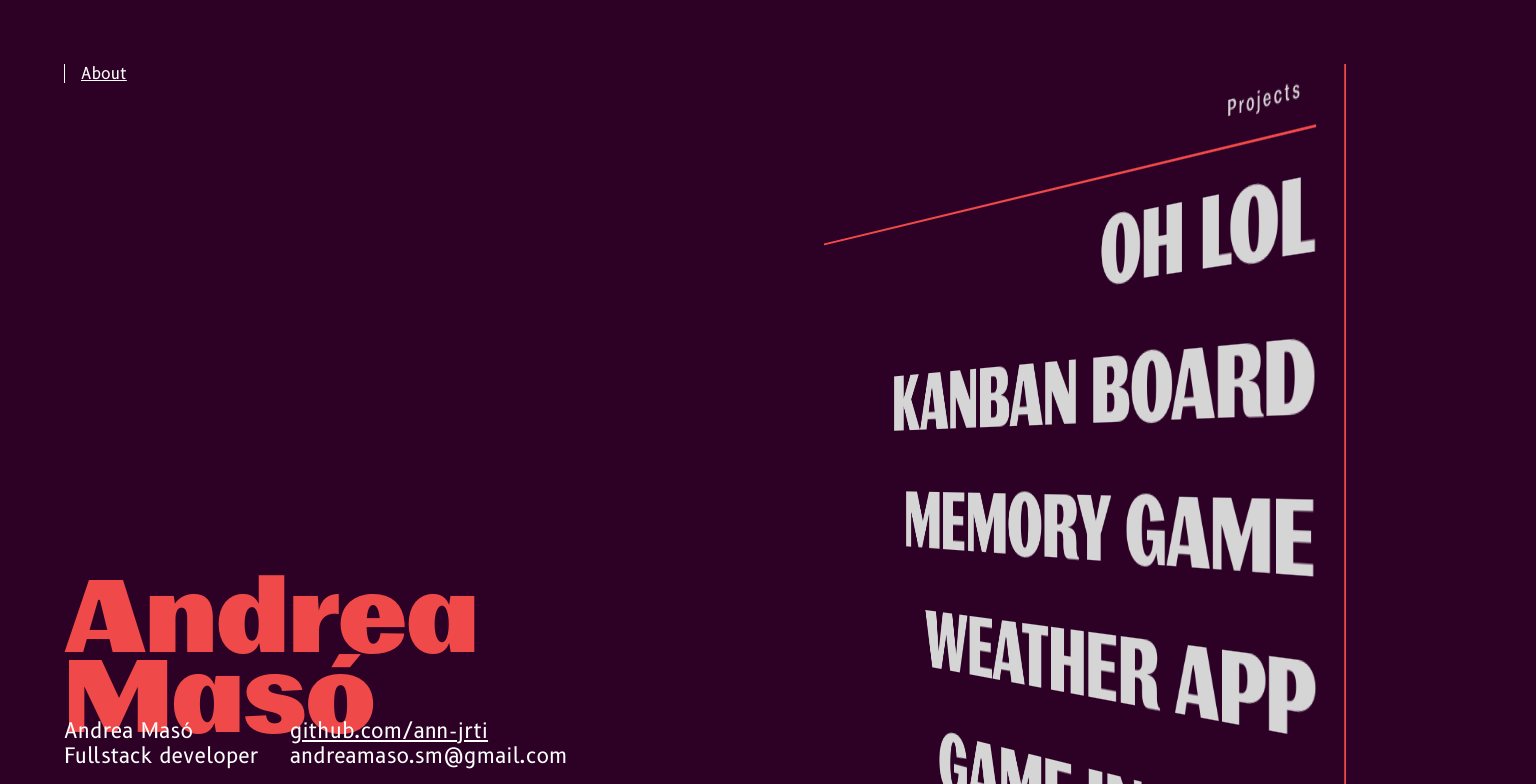
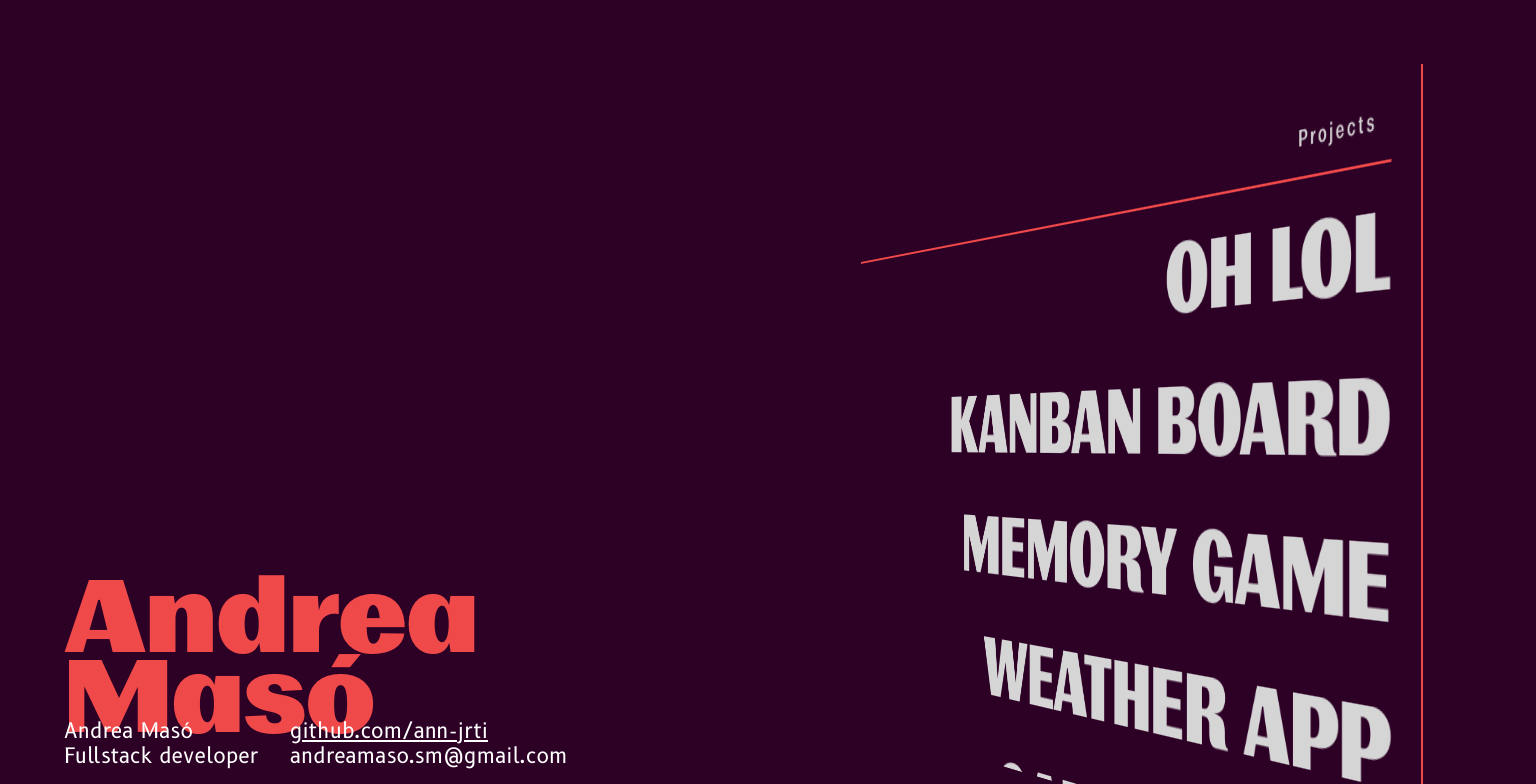
Before and after one commit to ann-jrti/ann-portfolio, a React (Create React App) app: page / in a window 1536 px wide. Shown: the top 784 px of the page. Built offline with nearby package versions, Linux system fonts and the light colour scheme; the HTML template or start-up script is replaced by a standard one.

Commit message:
fix responsive bugs

```diff
--- a/src/pages/Home/Dog/HeyMessage/heymessage.styles.scss
+++ b/src/pages/Home/Dog/HeyMessage/heymessage.styles.scss
@@ -4,6 +4,8 @@
     color: white;
     position: absolute;
     bottom: 0;
+    margin-bottom: 18%;
+    margin-left: 35%;
     font-style: italic;
 }
 
@@ -18,8 +20,16 @@
 @media (min-width: 768px) {
     .hey-message {
         font-size: 0.8rem;
-        margin-bottom: 26%;
-        margin-left: 39%;
+        margin-bottom: 28%;
+        margin-left: 38%;
+    }
+}
+
+@media (min-width: 1440px) {
+    .hey-message {
+        font-size: 1.5rem;
+        margin-bottom: 22%;
+        margin-left: 21%;
     }
 }
 
@@ -29,11 +39,3 @@
         margin-left: 16%;
     }
 }
-
-@media (min-width: 1440px) {
-    .hey-message {
-        font-size: 1.5rem;
-        margin-bottom: 16%;
-        margin-left: 16%;
-    }
-}
--- a/src/pages/Home/Home.jsx
+++ b/src/pages/Home/Home.jsx
@@ -22,7 +22,7 @@ export const Home = () => {
 
   return (
     <main className="home">
-      <Nav></Nav>
+      {/* <Nav></Nav> */}
       {messageAppears ? <HeyMessage></HeyMessage> : ''}
       {/* <WhistleButton></WhistleButton> */}
       <Projects></Projects>
--- a/src/pages/Home/Projects/projects.styles.scss
+++ b/src/pages/Home/Projects/projects.styles.scss
@@ -3,22 +3,15 @@
 .projects__container {
     display: flex;
     margin: 5rem;
-    margin-right: -10rem;
+    margin-right: -15rem;
     flex-direction: column;
     align-items: flex-end;
     transform: perspective(140vw) rotateY(-65deg);
     overflow: scroll;
+    padding-top: 2rem;
     height: 600px;
     border-right: 2px solid $red;
     padding-right: 2rem;
-}
-
-@media (min-width: 1920px) {
-    .projects__container {
-        margin-top: 10rem;
-        height: 900px;
-        margin-right: -20rem;
-    }
 }
 
 .projects__title {
@@ -55,7 +48,7 @@
         margin-right: 2rem;
     }
     &:last-child {
-        padding-bottom: 15rem;
+        padding-bottom: 1rem;
     }
 }
 
@@ -68,11 +61,10 @@
         transform: none;
         margin: 2rem;
         align-items: flex-end;
-        padding-bottom: 1rem;
+        padding-bottom: 10rem;
         position: absolute;
         top: 0;
         right: 0;
-        overflow: hidden;
     }
 
     .projects__container a {
@@ -87,6 +79,25 @@
         height: 100%;
         border-top: 2px solid $red;
         width: 100%;
+    }
+}
+
+@media (min-width: 1440px) {
+    .projects__container {
+        padding-top: 3rem;
+    }
+    .projects__container a {
+        &:last-child {
+            padding-bottom: 4rem;
+        }
+    }
+}
+
+@media (min-width: 1920px) {
+    .projects__container {
+        margin-top: 10rem;
+        height: 900px;
+        margin-right: -20rem;
     }
 }
 
```
